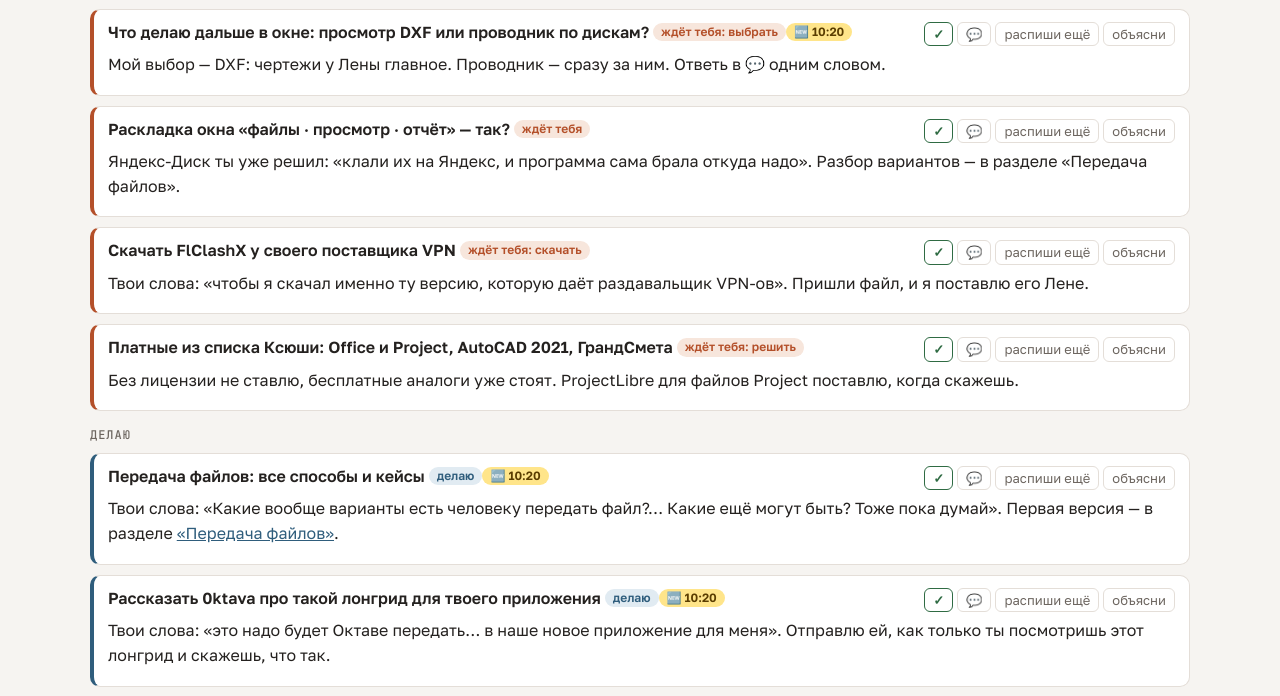
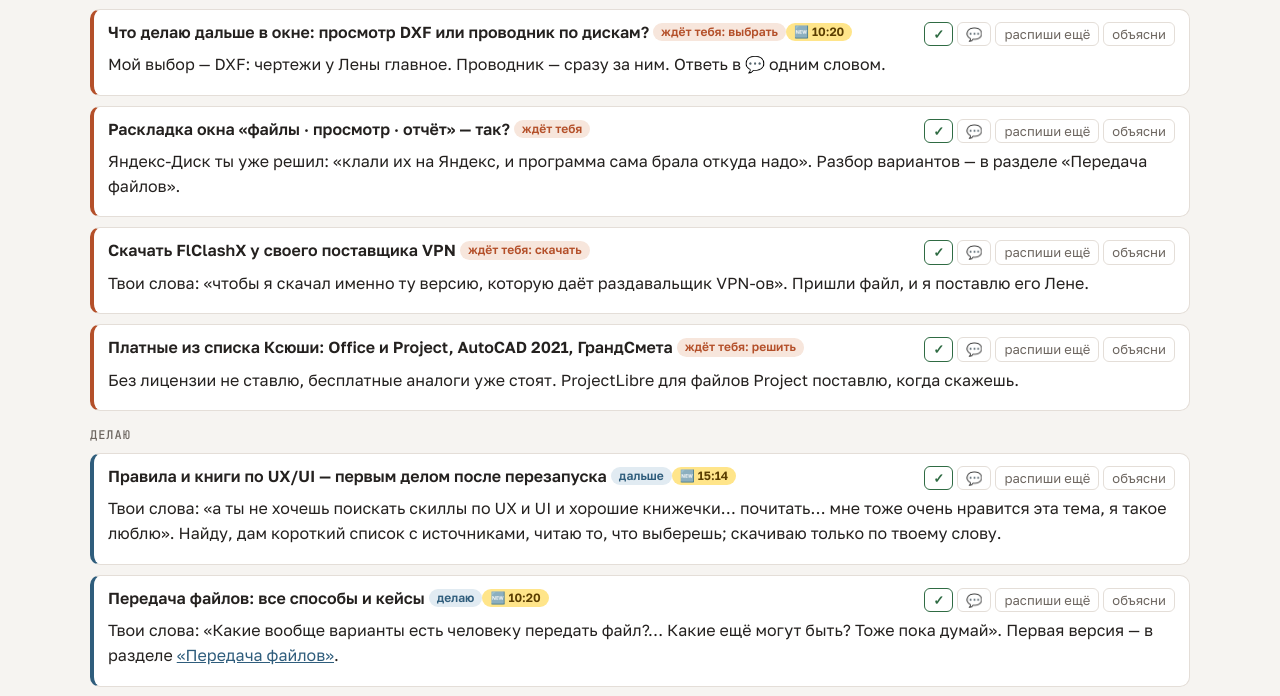
Before and after one commit to bigstrongbeast/elis-window, a plain HTML site: page docs/plan/index.html in a window 1280 px wide. Shown: the part 413-1109 px from the top of the page. Drawn offline with Linux system fonts and the light colour scheme; a web font is replaced by a local one.

Commit message:
План-лонгрид v24: UX/UI — первым делом после перезапуска
Co-Authored-By: Claude Opus 5.5 <noreply@anthropic.com>
Claude-Session: https://claude.ai/code/session_01FoZqCQh5XEAGbwFvBYC9eD

```diff
--- a/docs/plan/index.html
+++ b/docs/plan/index.html
@@ -207,6 +207,10 @@ body.filtering .item:not(.match) { display: none; }
     </article>
 
     <div class="gh hide-f">Делаю</div>
+    <article class="item work" data-id="p-ux" data-st="work">
+      <div class="ih"><h3>Правила и книги по UX/UI — первым делом после перезапуска <span class="chip st-work">дальше</span><span class="chip fresh">🆕 15:14</span></h3></div>
+      <div class="body"><p>Твои слова: «а ты не хочешь поискать скиллы по UX и UI и хорошие книжечки… почитать… мне тоже очень нравится эта тема, я такое люблю». Найду, дам короткий список с источниками, читаю то, что выберешь; скачиваю только по твоему слову.</p></div>
+    </article>
     <article class="item work" data-id="p-files" data-st="work">
       <div class="ih"><h3>Передача файлов: все способы и кейсы <span class="chip st-work">делаю</span><span class="chip fresh">🆕 10:20</span></h3></div>
       <div class="body"><p>Твои слова: «Какие вообще варианты есть человеку передать файл?… Какие ещё могут быть? Тоже пока думай». Первая версия — в разделе <a href="#files" data-go="files">«Передача файлов»</a>.</p></div>
```
